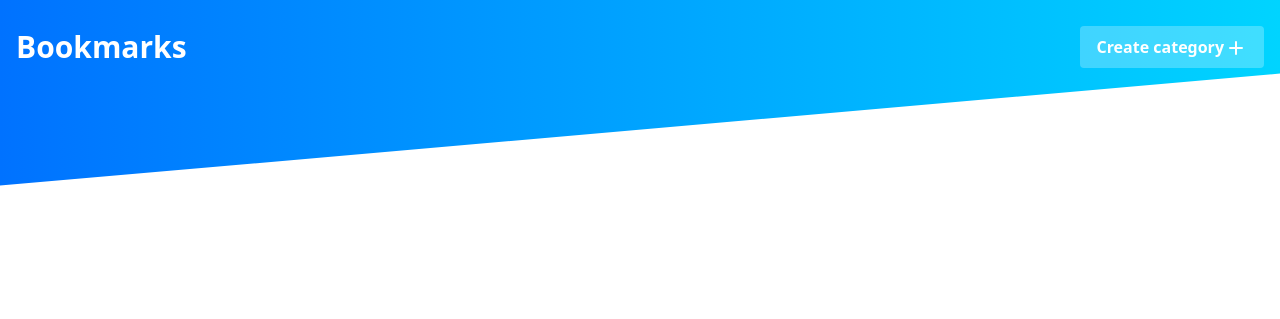
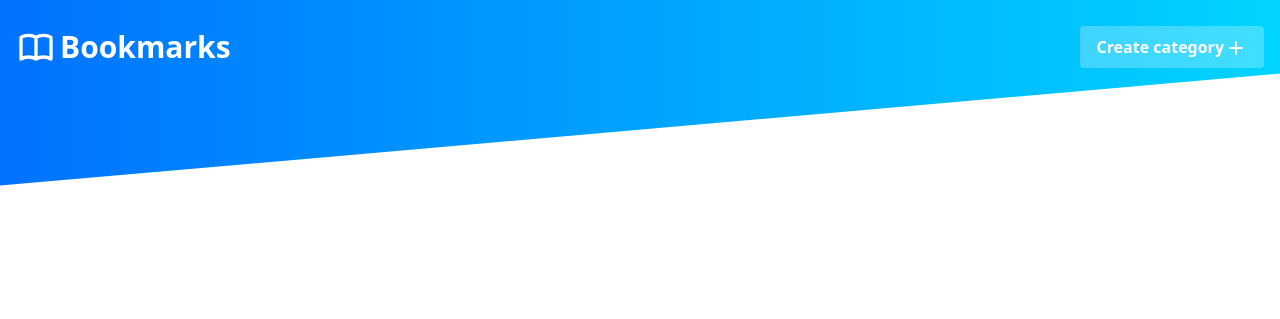
Before and after one commit to RemcoSmitsDev/bookmarks, a PHP site: page /- in a window 1280 px wide. Shown: the top 319 px of the page. Run offline with PHP 8.4, Linux system fonts and the light colour scheme; the visitor is signed in with stand-in values (Sample User, id 1); data that the repository does not hold is empty; some libraries are stand-ins or nearby versions.

Commit message:
added logo and some design change/ overflow hidden index page

```diff
--- a/bladwijzer.php
+++ b/bladwijzer.php
@@ -9,10 +9,10 @@ if(!isset($_SESSION['_user'])){
 if(isset($_GET['logout'])){
     $user->logout();
 }
-$slug = str_replace("/", "",$_SERVER['REQUEST_URI']);
-if($slug !== $_SESSION['_user']->first_name . "-" . $_SESSION['_user']->last_name){
-    header("location: ". $_SESSION['_user']->first_name . "-" . $_SESSION['_user']->last_name);
-}
+//$slug = str_replace("/", "",$_SERVER['REQUEST_URI']);
+//if($slug !== $_SESSION['_user']->first_name . "-" . $_SESSION['_user']->last_name){
+//    header("location: ". $_SESSION['_user']->first_name . "-" . $_SESSION['_user']->last_name);
+//}
 ?>
 <!DOCTYPE html>
 <html lang="en">
@@ -30,7 +30,9 @@ if($slug !== $_SESSION['_user']->first_name . "-" . $_SESSION['_user']->last_nam
 <div class="absolute w-full md:hidden h-40 pointer-events-none" style="z-index:-1; background: linear-gradient(90deg, #0072ff 0%, #00d4ff 100%);">
 </div>
 <nav id="nav" class="relative py-6 px-4 w-full sm:flex sm:items-center sm:justify-between container mx-auto max-w-screen-xl z-auto" >
-    <a class="text-3xl font-semibold transform hover:scale-110 text-white" href="./">Bookmarks</a>
+    <a class="inline-flex space-x-1 items-center text-3xl font-semibold transform hover:scale-110 text-white" href="./"><svg class="h-10 w-10" xmlns="http://www.w3.org/2000/svg" fill="none" viewBox="0 0 24 24" stroke="currentColor">
+            <path stroke-linecap="round" stroke-linejoin="round" stroke-width="2" d="M12 6.253v13m0-13C10.832 5.477 9.246 5 7.5 5S4.168 5.477 3 6.253v13C4.168 18.477 5.754 18 7.5 18s3.332.477 4.5 1.253m0-13C13.168 5.477 14.754 5 16.5 5c1.747 0 3.332.477 4.5 1.253v13C19.832 18.477 18.247 18 16.5 18c-1.746 0-3.332.477-4.5 1.253" />
+        </svg><span>Bookmarks</span></a>
     <div class="mt-4 md:mt-0 flex space-x-4">
         <?php if(count($cats) > 0):  ?>
             <div>
@@ -85,7 +87,7 @@ if($slug !== $_SESSION['_user']->first_name . "-" . $_SESSION['_user']->last_nam
             <h1 class="font-bold text-2xl"><?= $cat->name; ?></h1>
             <div class="space-y-2 flex flex-col">
                 <?php foreach ($bladwijzers->GetItemsByCat($cat->id) as $item) : ?>
-                    <span id="<?= $item->id; ?>" class="group inline-flex items-center space-x-4"><a target="_blank" class="flex items-center underline hover:no-underline outline-none" href="<?= $item->url; ?>"><div class="-mb-2 h-6 w-6 bg-no-repeat object-contain" style='background-image: url(https://www.google.com/s2/favicons?domain=<?= $item->url ?>);'></div><span><?= $item->title; ?></span></a>
+                    <span id="<?= $item->id; ?>" class="group inline-flex items-center space-x-4"><a target="_blank" class="flex items-center underline hover:no-underline outline-none" href="<?= $item->url; ?>"><div class="h-6 w-6 bg-no-repeat object-contain bg-center" style='background-image: url(https://www.google.com/s2/favicons?domain=<?= $item->url ?>);'></div><span><?= $item->title; ?></span></a>
                         <span onclick="removeItem(<?= $item->id; ?>)" class="group-hover:block md:hidden h-6 w-6 text-red-500 cursor-pointer transform hover:scale-110">
                             <svg xmlns="http://www.w3.org/2000/svg" fill="none" viewBox="0 0 24 24" stroke="currentColor">
   <path stroke-linecap="round" stroke-linejoin="round" stroke-width="2" d="M19 7l-.867 12.142A2 2 0 0116.138 21H7.862a2 2 0 01-1.995-1.858L5 7m5 4v6m4-6v6m1-10V4a1 1 0 00-1-1h-4a1 1 0 00-1 1v3M4 7h16" />
@@ -103,121 +105,8 @@ if($slug !== $_SESSION['_user']->first_name . "-" . $_SESSION['_user']->last_nam
 <script type="text/javascript">
     const tl = gsap.timeline({defaults: { ease: 'power1.out' }});
     tl.fromTo('#item', { y: '-70%' }, { y: '0%', opacity: 100, duration: 1 });
-    function removeItem(id){
-        if (confirm("Weet u zeker dat u deze wilt verwijderen?")){
-            $.ajax({
-                type: "POST",
-                url: "proccess.php",
-                data: {
-                    id: id,
-                },
-                success: function() {
-                    $("#" + id).fadeOut();
-                }
-            });
-        }
-    }
-    function editItem(editId){
-        $.ajax({
-            type: "GET",
-            url: "proccess.php",
-            data: {
-                editId: editId,
-            },
-            dataType: 'json',
-            success: function(data) {
-                $("#editForm > #title").val(data.title);
-                $("#editForm > #url").val(data.url);
-                $("#editForm > #cat_id > #" + data.cat_id).attr("selected",true);
-                $("#editMenu").toggleClass("opacity-0 pointer-events-none");
-            }
-        });
-        $("#saveEdit").click((e) => {
-            e.preventDefault();
-            const edit_title = $("#editForm > #title").val();
-            const edit_url = $("#editForm > #url").val();
-            const edit_cat_id = $("#editForm > #cat_id").val();
-            $.ajax({
-                type: "POST",
-                url: "proccess.php",
-                data: {
-                    editId: editId,
-                    edit_title: edit_title,
-                    edit_url: edit_url,
-                    edit_cat_id: edit_cat_id
-                },
-                success: function() {
-                    location.reload();
-                }
-            });
-        });
-
-    }
-    $(document).ready(() => {
-        $("#editMenu").click((event) => {
-            if(event.target.id=="editMenu"){
-                $("#editMenu").toggleClass("opacity-0 pointer-events-none");
-            }
-        });
-
-        $("#create-form").click((event) => {
-            if(event.target.id=="create-form"){
-                $("#create-form").toggleClass("opacity-0 pointer-events-none");
-            }
-        });
-        $("#showItemMenu").click(() => {
-            $("#menu_title").text("Voeg een nieuw item toe!");
-            $("#create-form").toggleClass("opacity-0 pointer-events-none");
-            $("#create-form #cat").addClass("hidden");
-            $("#create-form #url, #title, #cat_id").removeClass("hidden");
-        })
-        $("#showCatMenu").click(() => {
-            $("#menu_title").text("Voeg een nieuw categorie toe!");
-            $("#create-form").toggleClass("opacity-0 pointer-events-none");
-            $("#create-form #cat").removeClass("hidden");
-            $("#create-form #url, #title, #cat_id").addClass("hidden");
-        })
-        $("#add").click((e) => {
-            if($("#create-form #cat").hasClass("hidden")){
-                const title = $("#title").val();
-                const url = $("#url").val();
-                const cat_id = $("#cat_id").val();
-                e.preventDefault();
-                if (title !== "" && url !== "") {
-                    $.ajax({
-                        type: "POST",
-                        url: "proccess.php",
-                        data: {
-                            title: title,
-                            url: url,
-                            cat_id: cat_id,
-                        },
-                        success: function(data) {
-                            $("#create-form").toggleClass("opacity-0 pointer-events-none");
-                            location.reload();
-                        }
-                    });
-                }
-            }else{
-                e.preventDefault();
-                const cat = $("#create-form #cat").val();
-                if(cat !== ""){
-                    $.ajax({
-                        type: "POST",
-                        url: "proccess.php",
-                        data: {
-                            cat: cat,
-                        },
-                        success: function(data) {
-                            $("#create-form").toggleClass("opacity-0 pointer-events-none");
-                            location.reload();
-                        }
-                    });
-                }
-            }
-        });
-    });
 </script>
+<script src="./js/app.js"></script>
 </body>
 
 </html>
--- a/css/tailwindcss.css
+++ b/css/tailwindcss.css
@@ -614,6 +614,12 @@ video {
   }
 }
 
+.space-x-1 > :not(template) ~ :not(template) {
+  --space-x-reverse: 0;
+  margin-right: calc(0.25rem * var(--space-x-reverse));
+  margin-left: calc(0.25rem * calc(1 - var(--space-x-reverse)));
+}
+
 .space-y-2 > :not(template) ~ :not(template) {
   --space-y-reverse: 0;
   margin-top: calc(0.5rem * calc(1 - var(--space-y-reverse)));
@@ -692,6 +698,10 @@ video {
 
 .bg-opacity-50 {
   --bg-opacity: 0.5;
+}
+
+.bg-center {
+  background-position: center;
 }
 
 .bg-no-repeat {
@@ -798,6 +808,10 @@ video {
   height: 2rem;
 }
 
+.h-10 {
+  height: 2.5rem;
+}
+
 .h-40 {
   height: 10rem;
 }
@@ -889,10 +903,6 @@ video {
   margin-top: 1px;
 }
 
-.-mb-2 {
-  margin-bottom: -0.5rem;
-}
-
 .-ml-3 {
   margin-left: -0.75rem;
 }
@@ -928,6 +938,10 @@ video {
 
 .overflow-hidden {
   overflow: hidden;
+}
+
+.overflow-x-hidden {
+  overflow-x: hidden;
 }
 
 .p-4 {
@@ -1058,6 +1072,10 @@ video {
 
 .w-8 {
   width: 2rem;
+}
+
+.w-10 {
+  width: 2.5rem;
 }
 
 .w-full {
--- a/index.php
+++ b/index.php
@@ -31,11 +31,13 @@ if(isset($_COOKIE['email'], $_COOKIE['token']) && !empty($_COOKIE['email'] && $_
           content="Bookmarks, bladwijzers, start.io, bladwijzer, bookmarks system, bookmarks on startpage">
     <title>Home - All your bookmarks in one place</title>
 </head>
-<body class="antialiased">
+<body class="antialiased overflow-x-hidden">
 <div class="absolute w-full pointer-events-none" style="z-index:-1; background: linear-gradient(90deg, #0072ff 0%, #00d4ff 100%); clip-path: polygon(100% 0, 100% 23%, 0 58%, 0 0); height: 20rem;">
 </div>
 <nav id="nav" class="relative py-6 px-4 w-full flex items-center justify-between container mx-auto max-w-screen-xl z-auto" >
-    <a class="text-3xl font-semibold transform hover:scale-110 text-white" href="./">Bookmarks</a>
+    <a class="inline-flex space-x-1 items-center text-3xl font-semibold transform hover:scale-110 text-white" href="./"><svg class="h-10 w-10" xmlns="http://www.w3.org/2000/svg" fill="none" viewBox="0 0 24 24" stroke="currentColor">
+            <path stroke-linecap="round" stroke-linejoin="round" stroke-width="2" d="M12 6.253v13m0-13C10.832 5.477 9.246 5 7.5 5S4.168 5.477 3 6.253v13C4.168 18.477 5.754 18 7.5 18s3.332.477 4.5 1.253m0-13C13.168 5.477 14.754 5 16.5 5c1.747 0 3.332.477 4.5 1.253v13C19.832 18.477 18.247 18 16.5 18c-1.746 0-3.332.477-4.5 1.253" />
+        </svg><span>Bookmarks</span></a>
     <div class="hidden md:block">
     <?php if(!isset($_SESSION['_user'])):  ?>
     <div class="space-x-4">
--- a/lib/Login.php
+++ b/lib/Login.php
@@ -91,4 +91,8 @@ class Login{
         session_destroy();
         header("location: ./");
     }
+    public function GetCurrentUsersCount(){
+        $this->db->query("SELECT COUNT(*) FROM users");
+        return $this->db->rowCount();
+    }
 }
--- a/login.php
+++ b/login.php
@@ -44,7 +44,9 @@ if(isset($_POST['email'], $_POST['password']) && $_POST['email'] !== "" && $_POS
 <div class="absolute w-full pointer-events-none" style="z-index:-1; background: linear-gradient(90deg, #0072ff 0%, #00d4ff 100%); clip-path: polygon(100% 0, 100% 23%, 0 58%, 0 0); height: 20rem;">
 </div>
 <nav id="nav" class="relative py-6 px-4 w-full md:flex md:items-center md:justify-between container mx-auto max-w-screen-xl z-auto" >
-    <a class="text-3xl font-semibold transform hover:scale-110 text-white" href="./">Bookmarks</a>
+    <a class="inline-flex space-x-1 items-center text-3xl font-semibold transform hover:scale-110 text-white" href="./"><svg class="h-10 w-10" xmlns="http://www.w3.org/2000/svg" fill="none" viewBox="0 0 24 24" stroke="currentColor">
+            <path stroke-linecap="round" stroke-linejoin="round" stroke-width="2" d="M12 6.253v13m0-13C10.832 5.477 9.246 5 7.5 5S4.168 5.477 3 6.253v13C4.168 18.477 5.754 18 7.5 18s3.332.477 4.5 1.253m0-13C13.168 5.477 14.754 5 16.5 5c1.747 0 3.332.477 4.5 1.253v13C19.832 18.477 18.247 18 16.5 18c-1.746 0-3.332.477-4.5 1.253" />
+        </svg><span>Bookmarks</span></a>
 </nav>
 <section class="px-4 mt-32 md:mt-56 space-y-6 container mx-auto max-w-lg">
     <h1 class="font-bold text-center text-4xl">Login</h1>
--- a/register.php
+++ b/register.php
@@ -45,7 +45,9 @@ if(isset($_POST['first_name'],$_POST['last_name'], $_POST['email'],$_POST['passw
 <div class="absolute w-full pointer-events-none" style="z-index:-1; background: linear-gradient(90deg, #0072ff 0%, #00d4ff 100%); clip-path: polygon(100% 0, 100% 23%, 0 58%, 0 0); height: 20rem;">
 </div>
 <nav id="nav" class="relative py-6 px-4 w-full md:flex md:items-center md:justify-between container mx-auto max-w-screen-xl z-auto" >
-    <a class="text-3xl font-semibold transform hover:scale-110 text-white" href="./">Bookmarks</a>
+    <a class="inline-flex space-x-1 items-center text-3xl font-semibold transform hover:scale-110 text-white" href="./"><svg class="h-10 w-10" xmlns="http://www.w3.org/2000/svg" fill="none" viewBox="0 0 24 24" stroke="currentColor">
+            <path stroke-linecap="round" stroke-linejoin="round" stroke-width="2" d="M12 6.253v13m0-13C10.832 5.477 9.246 5 7.5 5S4.168 5.477 3 6.253v13C4.168 18.477 5.754 18 7.5 18s3.332.477 4.5 1.253m0-13C13.168 5.477 14.754 5 16.5 5c1.747 0 3.332.477 4.5 1.253v13C19.832 18.477 18.247 18 16.5 18c-1.746 0-3.332.477-4.5 1.253" />
+        </svg><span>Bookmarks</span></a>
 </nav>
 <section class="space-y-6 px-4 mt-32 md:mt-56 container mx-auto max-w-lg">
     <h2 class="font-bold text-4xl text-center">Create an account</h2>
```
Also changed, not shown: js/app.js (added, +114 -0 lines).
